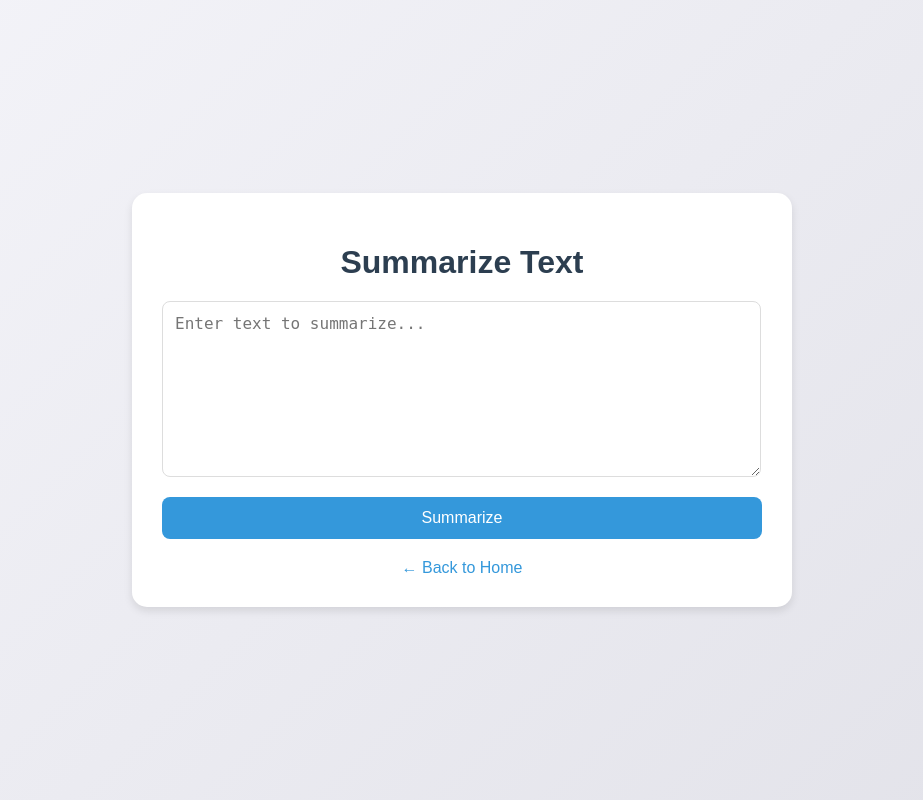
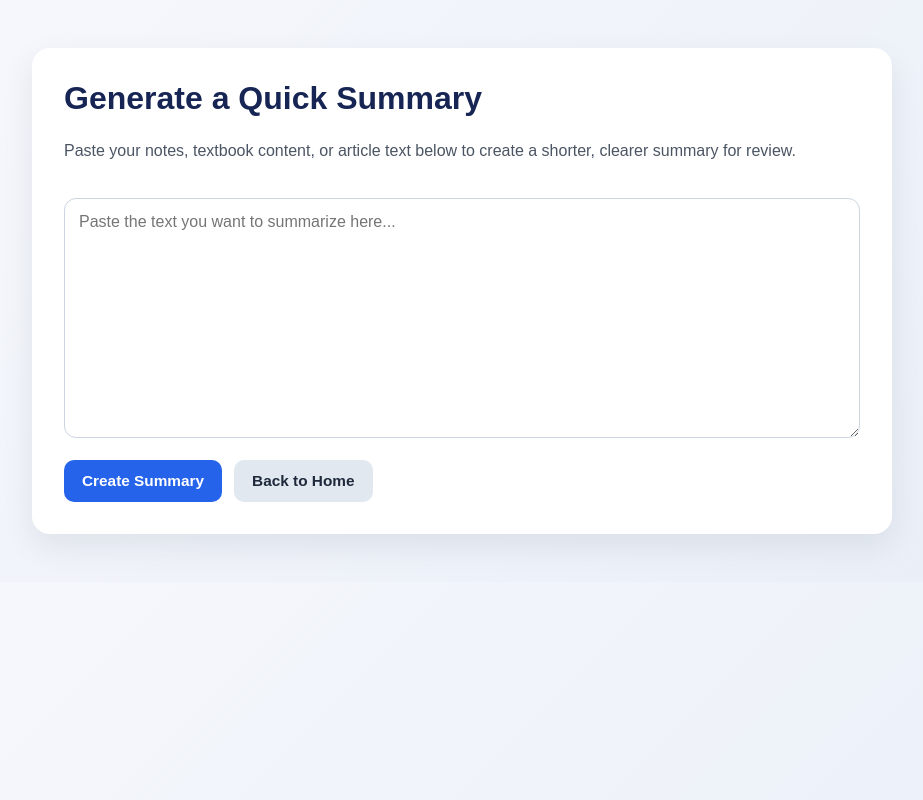
Before and after one commit to mikhail0777/StudyMate-AI, a Flask app: page /summary in a window 1280 px wide. Shown: the whole page, without its empty margins (178-1101 px from the left). Run offline with Flask 3, Linux system fonts and the light colour scheme.

Commit message:
Update summarizer.html

```diff
--- a/templates/summarizer.html
+++ b/templates/summarizer.html
@@ -3,126 +3,127 @@
 <head>
     <meta charset="UTF-8">
     <meta name="viewport" content="width=device-width, initial-scale=1.0">
-    <title>Text Summarizer</title>
+    <title>Quick Summary | StudyMate AI</title>
     <style>
-        /* General Styles */
-        body {
-            font-family: 'Arial', sans-serif;
-            margin: 0;
-            padding: 0;
-            background: linear-gradient(135deg, #f4f4f9, #e2e2e9);
-            color: #333;
-            display: flex;
-            justify-content: center;
-            align-items: center;
-            min-height: 100vh;
+        * {
+            box-sizing: border-box;
         }
 
-        .form-container {
-            background-color: #ffffff;
-            border-radius: 15px;
-            box-shadow: 0 4px 8px rgba(0, 0, 0, 0.1);
-            padding: 30px;
-            width: 100%;
-            max-width: 600px;
-            animation: slideUp 0.5s ease-in-out;
+        body {
+            margin: 0;
+            font-family: Arial, sans-serif;
+            background: linear-gradient(135deg, #f6f8fc, #e9eef7);
+            color: #1f2937;
+        }
+
+        .page {
+            max-width: 900px;
+            margin: 0 auto;
+            padding: 48px 20px;
+        }
+
+        .card {
+            background: white;
+            border-radius: 18px;
+            padding: 32px;
+            box-shadow: 0 12px 32px rgba(15, 23, 42, 0.08);
         }
 
         h1 {
-            font-size: 2rem;
-            margin-bottom: 20px;
-            color: #2c3e50;
-            text-align: center;
+            margin-top: 0;
+            color: #172554;
         }
 
-        /* Form Styles */
-        form {
-            display: flex;
-            flex-direction: column;
-            gap: 20px;
+        p {
+            color: #4b5563;
+            line-height: 1.6;
         }
 
         textarea {
-            width: 95.5%;
-            padding: 12px;
-            border: 1px solid #ddd;
-            border-radius: 8px;
+            width: 100%;
+            min-height: 240px;
+            margin-top: 18px;
+            padding: 14px;
+            border: 1px solid #cbd5e1;
+            border-radius: 12px;
+            resize: vertical;
             font-size: 1rem;
-            resize: vertical;
-            min-height: 150px;
-            transition: border-color 0.3s ease, box-shadow 0.3s ease;
+            font-family: inherit;
         }
 
-        textarea:focus {
-            border-color: #3498db;
-            box-shadow: 0 0 8px rgba(52, 152, 219, 0.3);
-            outline: none;
+        .error {
+            margin-top: 16px;
+            padding: 12px 14px;
+            border-radius: 10px;
+            background: #fee2e2;
+            color: #991b1b;
+            font-weight: 600;
+        }
+
+        .actions {
+            margin-top: 18px;
+            display: flex;
+            gap: 12px;
+            flex-wrap: wrap;
+        }
+
+        button,
+        .back-link {
+            display: inline-block;
+            border: none;
+            border-radius: 10px;
+            padding: 12px 18px;
+            font-size: 0.96rem;
+            font-weight: 600;
+            text-decoration: none;
+            cursor: pointer;
         }
 
         button {
-            background-color: #3498db;
-            color: #ffffff;
-            padding: 12px 20px;
-            border: none;
-            border-radius: 8px;
-            font-size: 1rem;
-            cursor: pointer;
-            transition: background-color 0.3s ease, transform 0.3s ease;
+            background: #2563eb;
+            color: white;
         }
 
         button:hover {
-            background-color: #2980b9;
-            transform: scale(1.05);
+            background: #1d4ed8;
         }
 
-        /* Back to Home Button */
-        .back-to-home {
-            display: block;
-            text-align: center;
-            margin-top: 20px;
-            color: #3498db;
-            text-decoration: none;
-            font-size: 1rem;
-            transition: color 0.3s ease;
+        .back-link {
+            background: #e2e8f0;
+            color: #1e293b;
         }
 
-        .back-to-home:hover {
-            color: #2980b9;
-        }
-
-        /* Error Message */
-        .error-message {
-            color: #e74c3c;
-            font-size: 0.9rem;
-            text-align: center;
-            margin-top: 10px;
-            animation: fadeIn 0.5s ease-in-out;
-        }
-
-        /* Animations */
-        @keyframes slideUp {
-            from { transform: translateY(20px); opacity: 0; }
-            to { transform: translateY(0); opacity: 1; }
-        }
-
-        @keyframes fadeIn {
-            from { opacity: 0; }
-            to { opacity: 1; }
+        .back-link:hover {
+            background: #cbd5e1;
         }
     </style>
 </head>
 <body>
-    <div class="form-container">
-        <h1>Summarize Text</h1>
-        <form method="post">
-            <textarea name="user_text" placeholder="Enter text to summarize..."></textarea>
-            <button type="submit">Summarize</button>
-        </form>
-        {% if error %}
-            <p class="error-message">{{ error }}</p>
-        {% endif %}
-        <!-- Back to Home Button -->
-        <a href="/" class="back-to-home">← Back to Home</a>
+    <div class="page">
+        <div class="card">
+            <h1>Generate a Quick Summary</h1>
+            <p>
+                Paste your notes, textbook content, or article text below to create a shorter,
+                clearer summary for review.
+            </p>
+
+            <form method="POST" action="/summary">
+                <textarea
+                    name="user_text"
+                    placeholder="Paste the text you want to summarize here..."
+                    required
+                ></textarea>
+
+                {% if error %}
+                    <div class="error">{{ error }}</div>
+                {% endif %}
+
+                <div class="actions">
+                    <button type="submit">Create Summary</button>
+                    <a class="back-link" href="/">Back to Home</a>
+                </div>
+            </form>
+        </div>
     </div>
 </body>
 </html>
```
